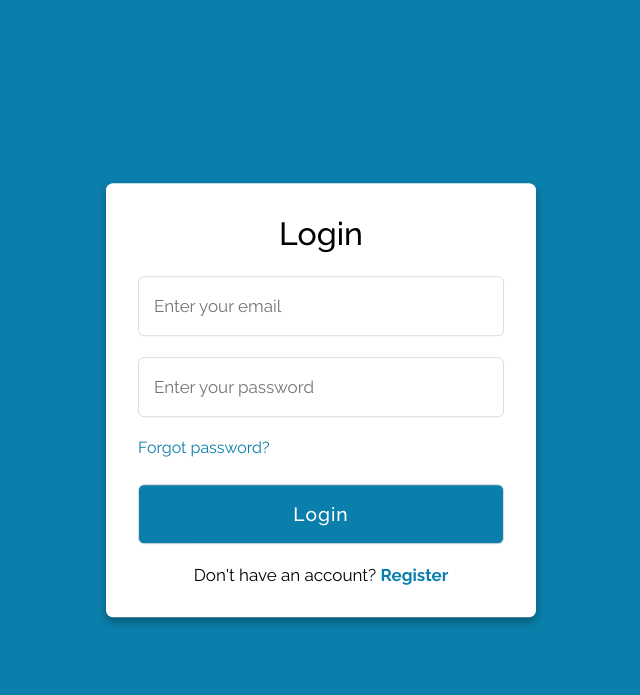
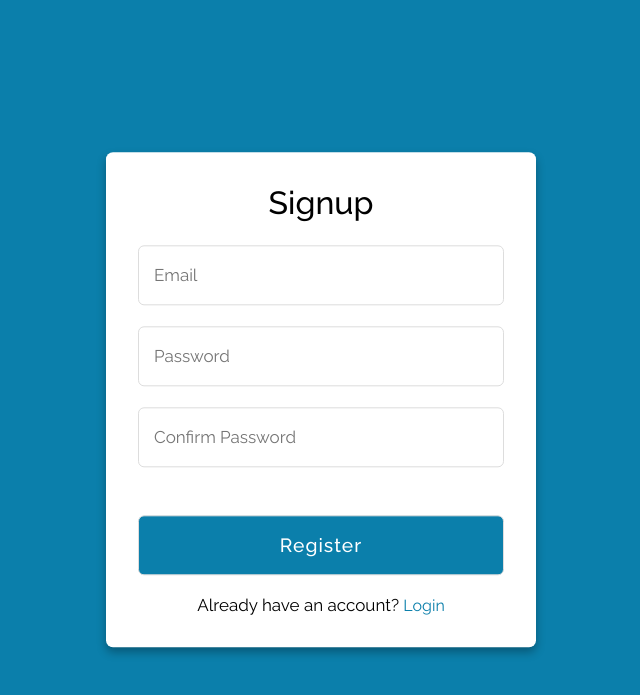
Before and after one commit to DarakhshanF/Django-eComm-app, a Django app: page /users/register/ in a window 1280 px wide. Shown: the top 695 px of the page, without its empty margins (319-959 px from the left). Run offline with Django 4.2, Linux system fonts and the light colour scheme.

Commit message:
Connect the Login functionality with Register Functionality

```diff
--- a/eCommerce/static/css/signup.css
+++ b/eCommerce/static/css/signup.css
@@ -21,18 +21,6 @@ body{
   background: #fff;
   border-radius: 7px;
   box-shadow: 0 5px 10px rgba(0,0,0,0.3);
-}
-.container .registration{
-  display: none;
-}
-#check:checked ~ .registration{
-  display: block;
-}
-#check:checked ~ .login{
-  display: none;
-}
-#check{
-  display: none;
 }
 .container .form{
   padding: 2rem;
@@ -88,3 +76,7 @@ body{
 .signup label:hover{
   text-decoration: underline;
 }
+.form .error {
+    color: red;
+    font-size: 0.9em;
+}
--- a/eCommerce/templates/users/signup.html
+++ b/eCommerce/templates/users/signup.html
@@ -5,41 +5,39 @@
   <meta charset="UTF-8">
   <meta name="viewport" content="width=device-width, initial-scale=1.0">
   <meta http-equiv="X-UA-Compatible" content="ie=edge">
-  <title>Login & Registration Form</title>
-  <!-- Custom CSS File -->
+  <title>Registration Form</title>
+  <!---Custom CSS File--->
   <link rel="stylesheet" href="{% static 'css/signup.css' %}">
 </head>
 <body>
   <div class="container">
-    <input type="checkbox" id="check">
-    <div class="registration form">
+    <div class="form registration">
       <header>Signup</header>
       <form method="POST" action="{% url 'users:register' %}">
         {% csrf_token %}
         {{ form.email }}
+        {% if form.email.errors %}
+            {% for error in form.email.errors %}
+                <div class="error">{{ error }}</div>
+            {% endfor %}
+        {% endif %}
         {{ form.password1 }}
+        {% if form.password1.errors %}
+            {% for error in form.password1.errors %}
+                <div class="error">{{ error }}</div>
+            {% endfor %}
+        {% endif %}
         {{ form.password2 }}
+         {% if form.password2.errors %}
+            {% for error in form.password2.errors %}
+                <div class="error">{{ error }}</div>
+            {% endfor %}
+        {% endif %}
         <input type="submit" class="button" value="Register">
       </form>
       <div class="signup">
-        <span class="signup">Already have an account?
-         <label for="check"><strong>Login</strong></label>
-        </span>
-      </div>
-    </div>
-
-    <div class="login form">
-      <header>Login</header>
-      <form method="POST" action="#">
-        {% csrf_token %}
-        <input type="text" placeholder="Enter your email">
-        <input type="password" placeholder="Enter your password">
-        <a href="#">Forgot password?</a>
-        <input type="submit" class="button" value="Login">
-      </form>
-      <div class="signup">
-        <span class="signup">Don't have an account?
-         <label for="check"><strong>Register</strong></label>
+        <span>Already have an account?
+         <a href="{% url 'users:login' %}">Login</a>
         </span>
       </div>
     </div>
--- a/eCommerce/users/forms.py
+++ b/eCommerce/users/forms.py
@@ -1,6 +1,7 @@
 from django import forms
-from django.contrib.auth.forms import UserCreationForm
+from django.contrib.auth.forms import UserCreationForm, AuthenticationForm
 from .models import CustomUser
+from django.contrib.auth import get_user_model
 
 class RegistrationForm(UserCreationForm):
     class Meta(UserCreationForm.Meta):
@@ -14,3 +15,7 @@ class RegistrationForm(UserCreationForm):
         self.fields['email'].widget = forms.TextInput(attrs={'placeholder': 'Email'})
         self.fields['password1'].widget = forms.PasswordInput(attrs={'placeholder': 'Password'})
         self.fields['password2'].widget = forms.PasswordInput(attrs={'placeholder': 'Confirm Password'})
+
+class LoginForm(forms.Form):
+    username = forms.CharField()
+    password = forms.CharField(widget=forms.PasswordInput)
--- a/eCommerce/users/urls.py
+++ b/eCommerce/users/urls.py
@@ -4,5 +4,8 @@ from users import views
 app_name = "users"
 
 urlpatterns = [
+    path('', views.index, name='home'),
     path("register/", views.registration.as_view(), name="register"),
+    path('login/', views.user_login, name='login'),
+    path('logout/', views.user_logout, name='logout'),
 ]
--- a/eCommerce/users/views.py
+++ b/eCommerce/users/views.py
@@ -1,9 +1,15 @@
-from django.shortcuts import render
-from .forms import RegistrationForm
+from django.shortcuts import render, redirect
+from .forms import RegistrationForm, LoginForm
+from django.views.generic.edit import FormView
+from django.urls import reverse_lazy
+from django.contrib.auth import authenticate, login, logout
 from django.views import View
 from django.contrib import messages
 
 # Create your views here.
+def index(request):
+    return render(request, 'users/index.html')
+
 class registration(View):
     def get(self, request):
         return render(request, 'users/signup.html', {'form': RegistrationForm()})
@@ -13,6 +19,29 @@ class registration(View):
         if form.is_valid():
             form.save()
             messages.success(request, "User account created successfully! Please log in.")
-            return render(request, 'users/signup.html', {'form': RegistrationForm()})
+            return redirect('users:login')
+            # return render(request, 'users/signup.html', {'form': RegistrationForm()})
             # return HttpResponseRedirect(reverse_lazy('login'))  # Redirect to login page after successful signup
+        else:
+            return render(request, 'users/signup.html', {'form': form})
         return render(request, 'users/signup.html', {'form': form}) # displays any error messages, if any
+
+def user_login(request):
+    if request.method == 'POST':
+        form = LoginForm(request.POST)
+        if form.is_valid():
+            print("form is valid")
+            username = form.cleaned_data['username']
+            password = form.cleaned_data['password']
+            user = authenticate(request, username=username, password=password)
+            if user:
+                login(request, user)
+                return redirect('users:home')
+    else:
+        print("This is not valid")
+        form = LoginForm()
+    return render(request, 'users/signin.html', {'form': form})
+
+def user_logout(request):
+    logout(request)
+    return redirect('users:login')
```
Also changed, not shown: eCommerce/templates/users/index.html (added, +9 -0 lines), eCommerce/templates/users/signin.html (+30 -11 lines).
